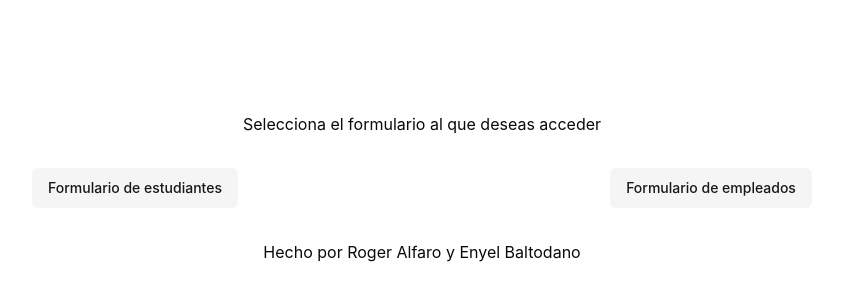
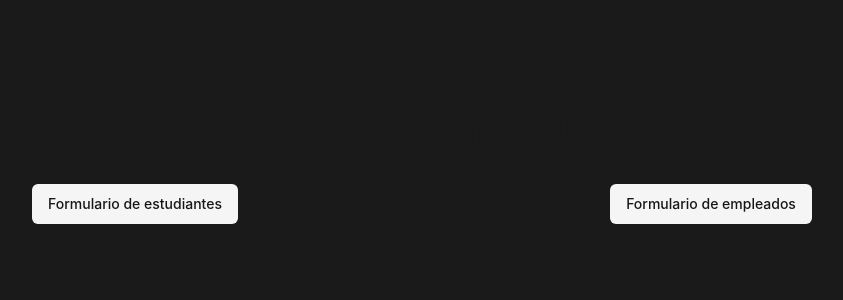
Before and after one commit to Ralfaro17/AED, a React (Vite) app in the folder laboratorio1/: page / in a window 1280 px wide. Shown: the part 244-544 px from the top of the page, without its empty margins (218-1061 px from the left). Built offline with nearby package versions, Linux system fonts and the light colour scheme.

Commit message:
fix laboratorio 1 styles

```diff
--- a/laboratorio1/src/index.css
+++ b/laboratorio1/src/index.css
@@ -30,6 +30,16 @@
   button {
     background-color: #f9f9f9;
   }
+}
+
+body {
+  background-color: #1a1a1a;
+  color: var(--foreground);
+}
+
+h1 {
+  font-size: 3.2em;
+  line-height: 1.1;
 }
 
 ::-webkit-scrollbar {
```
